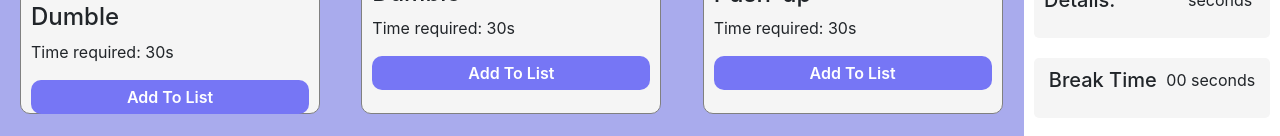
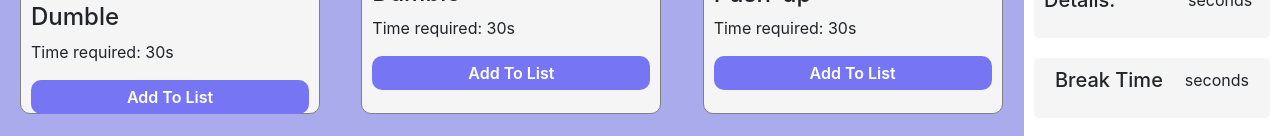
Before and after one commit to Dipta-Sarker/ultra-club, a React (Create React App) app: page / in a window 1280 px wide. Shown: the part 442-578 px from the top of the page. Built offline with nearby package versions, Linux system fonts and the light colour scheme.

Commit message:
break time complete

```diff
--- a/src/components/Activities/Activities.js
+++ b/src/components/Activities/Activities.js
@@ -6,7 +6,7 @@ import './Activities.css'
 const Activities = () => {
     const [activites, setActivites] = useState([])
     const [items, setItems] = useState([])
-    console.log(items)
+
     useEffect(()=>{
         fetch('fakeData.json')
         .then(res => res.json())
--- a/src/components/DailyTask/DailyTask.js
+++ b/src/components/DailyTask/DailyTask.js
@@ -1,7 +1,8 @@
-import React from 'react';
+import React, { useEffect, useState } from 'react';
 import men from '../../Image/men.png';
 import './DailyTask.css';
 const DailyTask = (props) => {
+    const [number, setNumber] = useState(0)
     const {items} =props;
 
     let second = 0;
@@ -11,10 +12,15 @@ const DailyTask = (props) => {
 
     const getNumber =(id) =>{
    const number =     document.getElementById(id).innerText;
-   const breakTime = document.getElementById('break')
-   breakTime.innerHTML = number;
+   setNumber(number)
+   localStorage.setItem(1,number)
+    }
 
-    }
+useEffect(()=>{
+    const storage = localStorage.getItem(1);
+    setNumber(storage)
+},[])
+
     return (
         <div className='men'>
             <div className='men-info'>
@@ -55,7 +61,7 @@ const DailyTask = (props) => {
             </div>
             <div className="break-time">
                 <h5>Break Time</h5>
-                <p><span id='break'>00</span> seconds</p>
+                <p><span id='break'>{number}</span> seconds</p>
             </div>
             <button className='cart-btn'>Activity Complete</button>
         </div>
```
